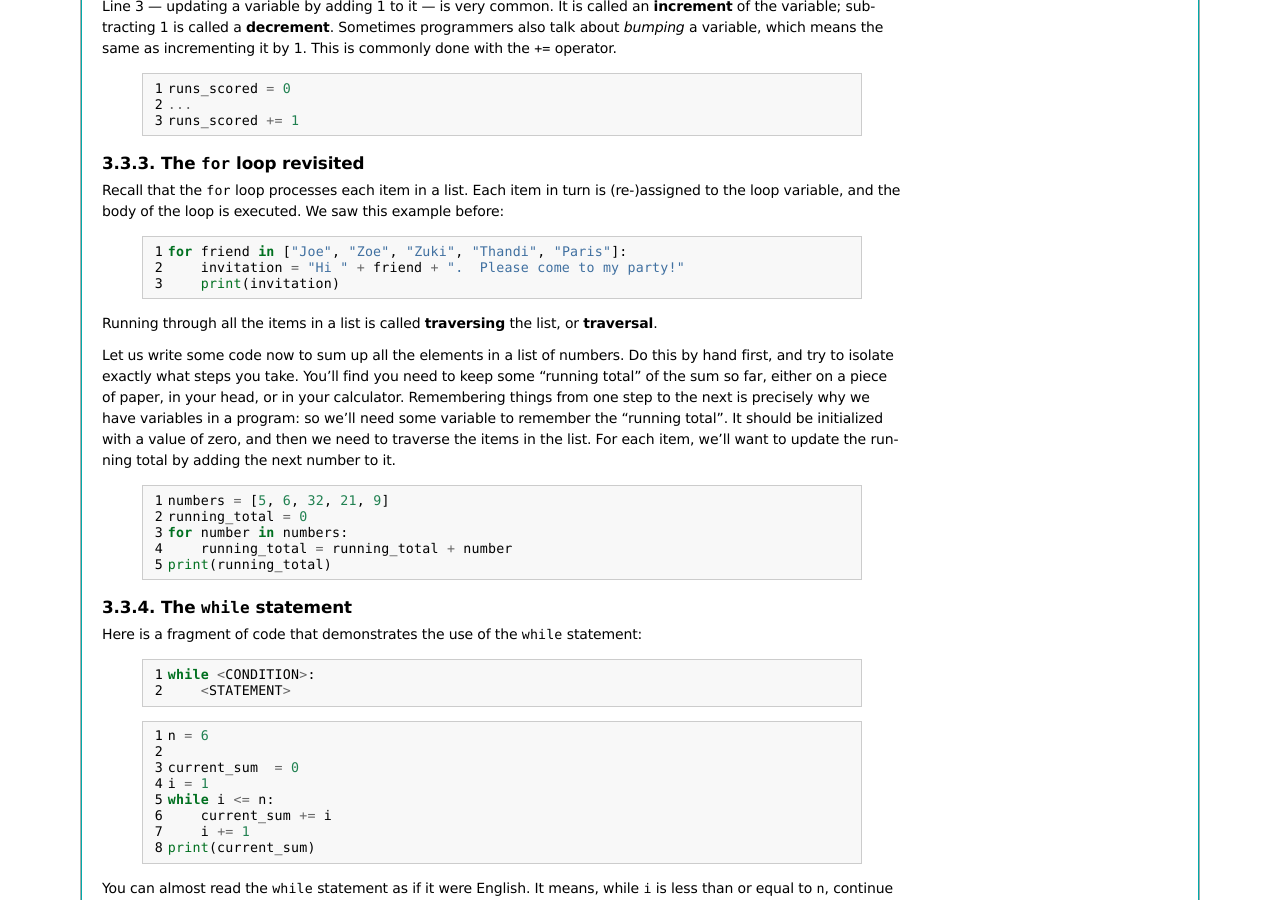
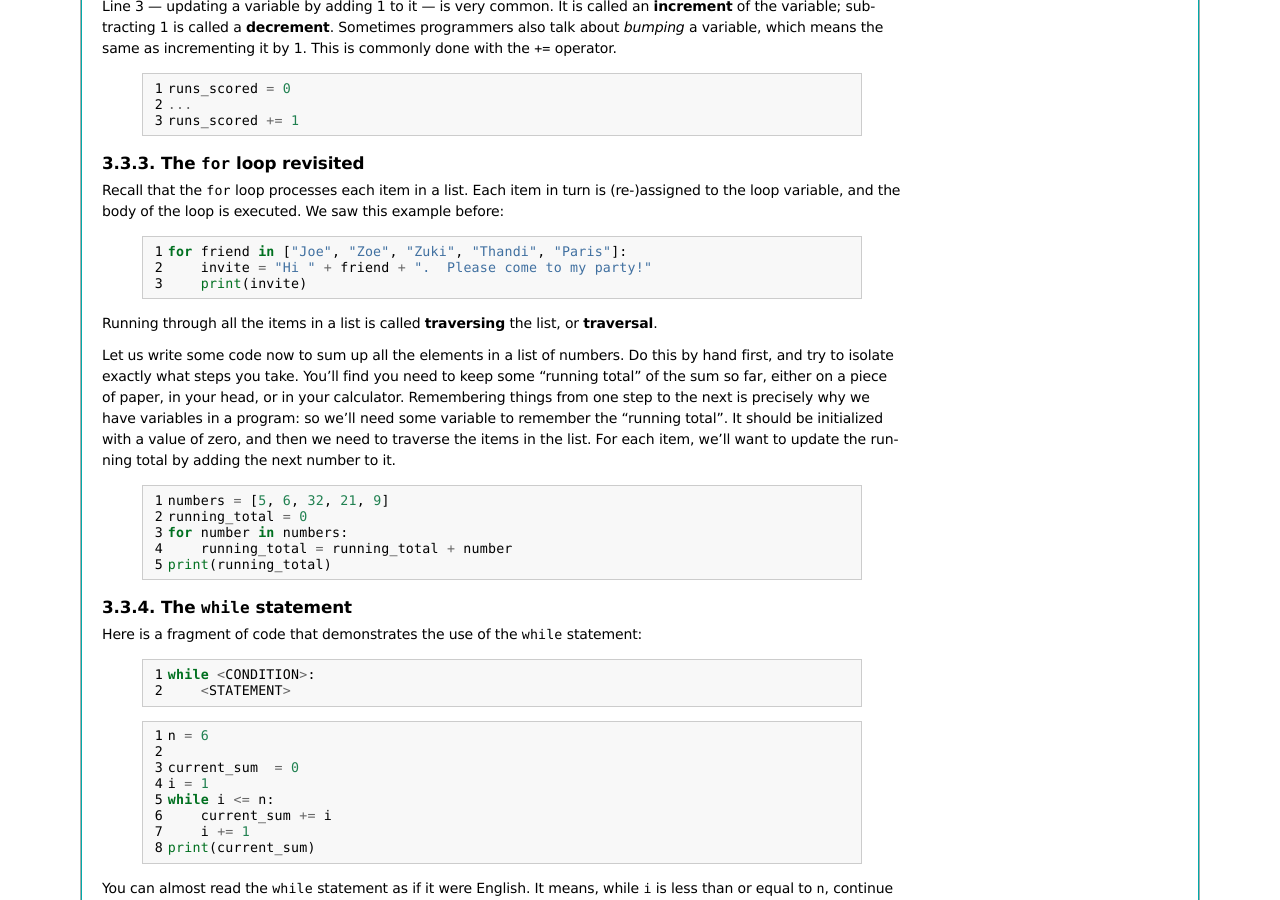
Before and after one commit to HowToThink/HowToThink, a Sphinx documentation site: the page built from source/PvL_03.rst, in a window 1280 px wide and 900 px high, scrolled down 17526 px. Built offline with Sphinx 7.4.7, drawn with Linux system fonts in a browser that asks for light colours; formulas are drawn with MathJax 3.

Commit message:
Fix the same loop once again
Because I have a very short attention span.

```diff
--- a/source/PvL_03.rst
+++ b/source/PvL_03.rst
@@ -1166,8 +1166,8 @@ We saw this example before:
         :linenos:
 
         for friend in ["Joe", "Zoe", "Zuki", "Thandi", "Paris"]:
-            invitation = "Hi " + friend + ".  Please come to my party!"
-            print(invitation)
+            invite = "Hi " + friend + ".  Please come to my party!"
+            print(invite)
 
 Running through all the items in a list is called **traversing** the list,
 or **traversal**.
```
